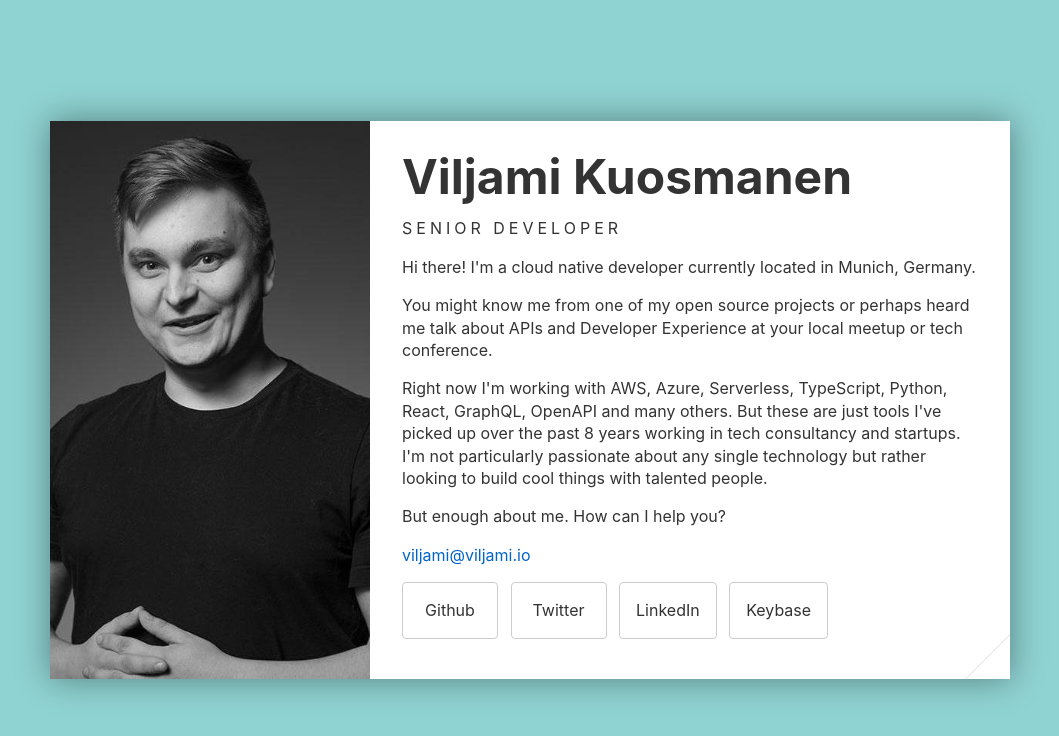
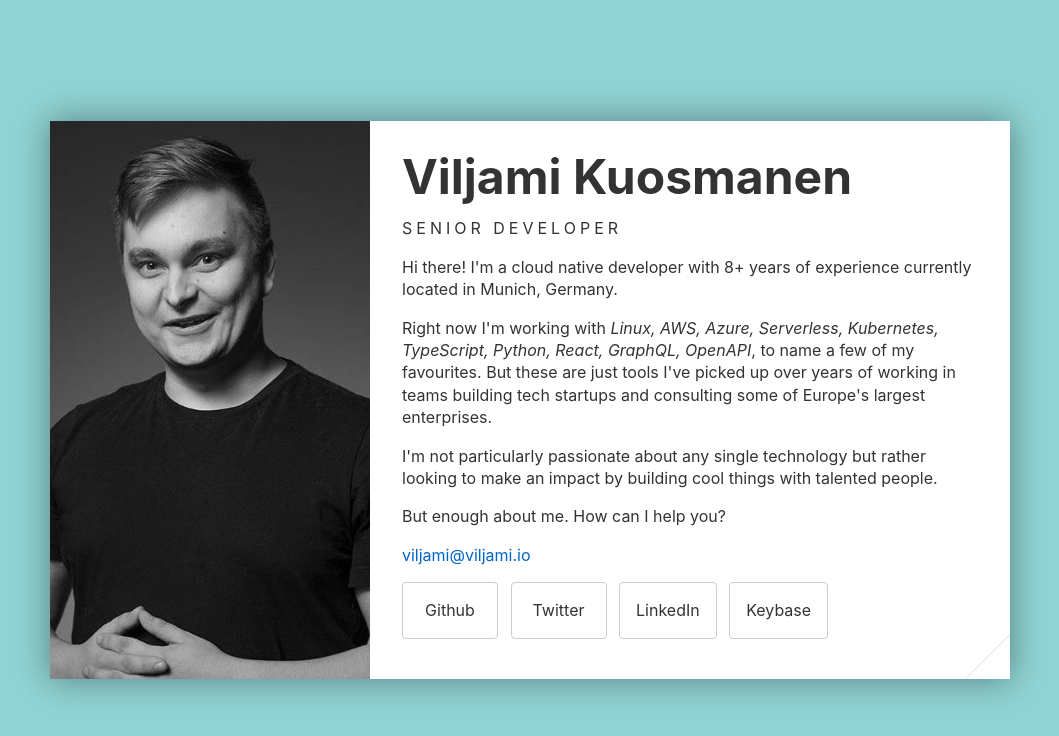
Before and after one commit to anttiviljami/personal-website, a Svelte app: page / in a window 1280 px wide. Shown: the top 736 px of the page, without its empty margins (110-1169 px from the left). Built offline with nearby package versions, Linux system fonts and the light colour scheme.

Commit message:
Copy updates

```diff
--- a/src/App.svelte
+++ b/src/App.svelte
@@ -10,9 +10,11 @@
   const fingerprint = '40EA BFC7 ECA2 71E4 EECB 4AC4 1834 53EB 5722 2BE7'.split(' ');
 
   const tools = [
+    'Linux',
     'AWS',
     'Azure',
     'Serverless',
+    'Kubernetes',
     'TypeScript',
     'Python',
     'React',
@@ -133,9 +135,9 @@
       <div class="intro">
         <h1 class="heading">Viljami Kuosmanen</h1>
         <p class="title">Senior Developer</p>
-        <p>Hi there! I'm a cloud native developer currently located in Munich, Germany.</p>
-        <p>You might know me from one of my open source projects or perhaps heard me talk about APIs and Developer Experience at your local meetup or tech conference.</p>
-        <p>Right now I'm working with {tools.join(', ')} and many others. But these are just tools I've picked up over the past 8 years working in tech consultancy and startups. I'm not particularly passionate about any single technology but rather looking to build cool things with talented people.</p>
+        <p>Hi there! I'm a cloud native developer with 8+ years of experience currently located in Munich, Germany.</p>
+        <p>Right now I'm working with <i>{tools.join(', ')}</i>, to name a few of my favourites. But these are just tools I've picked up over years of working in teams building tech startups and consulting some of Europe's largest enterprises.</p>
+        <p>I'm not particularly passionate about any single technology but rather looking to make an impact by building cool things with talented people.</p>
         <p>But enough about me. How can I help you?</p>
         <p><a href="mailto:{email}">{email}</a></p>
       </div>
```
